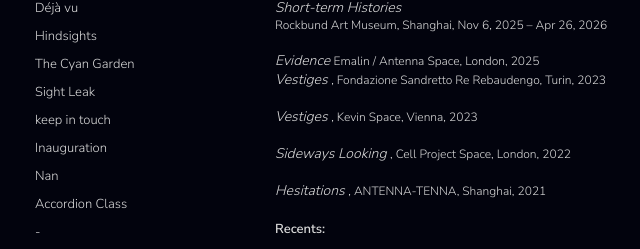
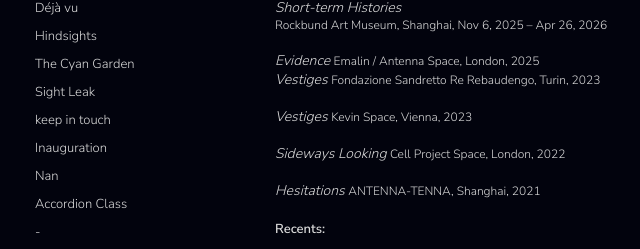
Before and after one commit to JAWeiss89/zuqiangPortfolioReact, a React (Create React App) app: page / in a window 1280 px wide. Shown: the part 153-402 px from the top of the page, without its empty margins (5-645 px from the left). Built offline with nearby package versions, Linux system fonts and the light colour scheme.

Commit message:
Update Home.js

```diff
--- a/src/Home.js
+++ b/src/Home.js
@@ -42,7 +42,7 @@ const Home = ({ hideNav }) => {
           <em>Evidence</em>
         </a>{' '}
         <span style={{ fontSize: '12px' }}>
-            Emalin / Antenna Space, London, 2025
+             Emalin / Antenna Space, London, 2025
         </span>
       </p>
 
@@ -55,7 +55,7 @@ const Home = ({ hideNav }) => {
           <em>Vestiges</em>
         </a>{' '}
         <span style={{ fontSize: '12px' }}>
-          , Fondazione Sandretto Re Rebaudengo, Turin, 2023
+             Fondazione Sandretto Re Rebaudengo, Turin, 2023
         </span>
       </p>
 <br />
@@ -68,7 +68,7 @@ const Home = ({ hideNav }) => {
           <em>Vestiges</em>
         </a>{' '}
         <span style={{ fontSize: '12px' }}>
-          , Kevin Space, Vienna, 2023
+             Kevin Space, Vienna, 2023
         </span>
       </p>
 <br />
@@ -81,7 +81,7 @@ const Home = ({ hideNav }) => {
           <em>Sideways Looking</em>
         </a>{' '}
         <span style={{ fontSize: '12px' }}>
-          , Cell Project Space, London, 2022
+             Cell Project Space, London, 2022
         </span>
       </p>
 <br />
@@ -94,7 +94,7 @@ const Home = ({ hideNav }) => {
           <em>Hesitations</em>
         </a>{' '}
         <span style={{ fontSize: '12px' }}>
-          , ANTENNA-TENNA, Shanghai, 2021
+             ANTENNA-TENNA, Shanghai, 2021
         </span>
       </p>
 
```
